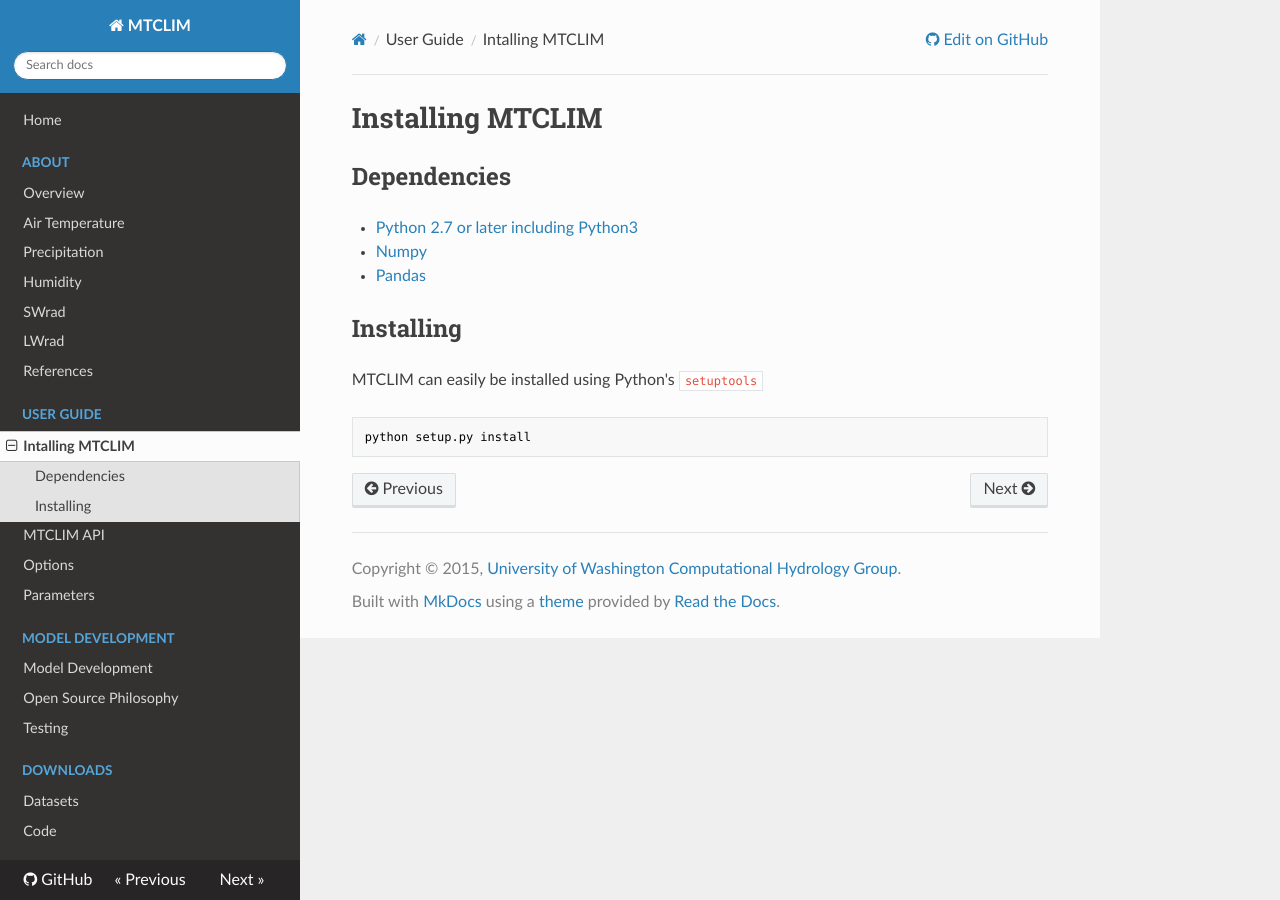
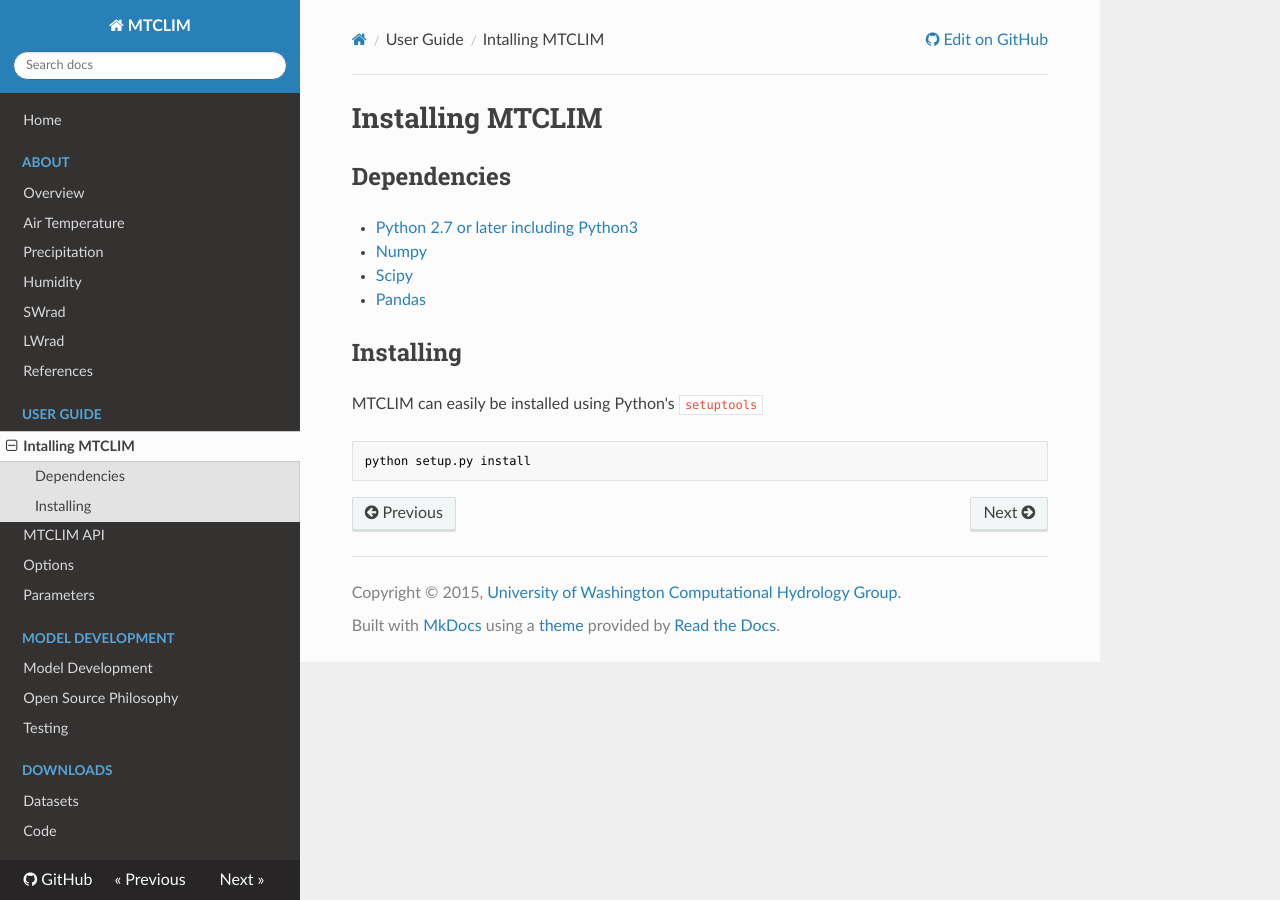
Before and after one commit to jhamman/mtclim5, an MkDocs documentation site: the page built from docs/user-guide/install.md, in a window 1280 px wide. Built offline with MkDocs 1.6.1, drawn with Linux system fonts in a browser that asks for light colours; nearby versions of some CDN libraries; old or Windows-style settings are respelled for this version of MkDocs.

Commit message:
add scipy as a requirement

```diff
--- a/docs/user-guide/install.md
+++ b/docs/user-guide/install.md
@@ -3,6 +3,7 @@
 ## Dependencies
 - [Python 2.7 or later including Python3](http://www.python.org/)
 - [Numpy](http://www.numpy.org)
+- [Scipy](http://scipy.org/)
 - [Pandas](http://pandas.pydata.org/)
 
 ## Installing
```
Also changed, not shown: 4 other files.
